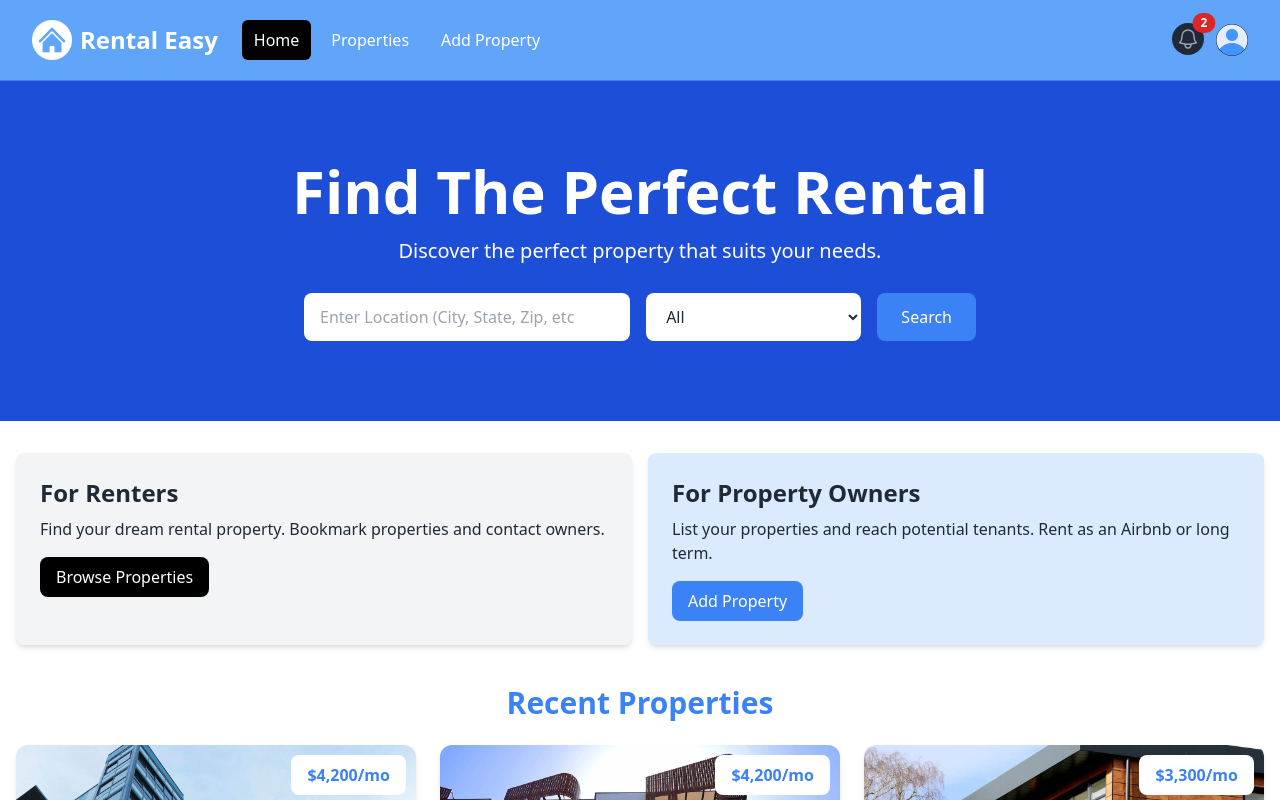
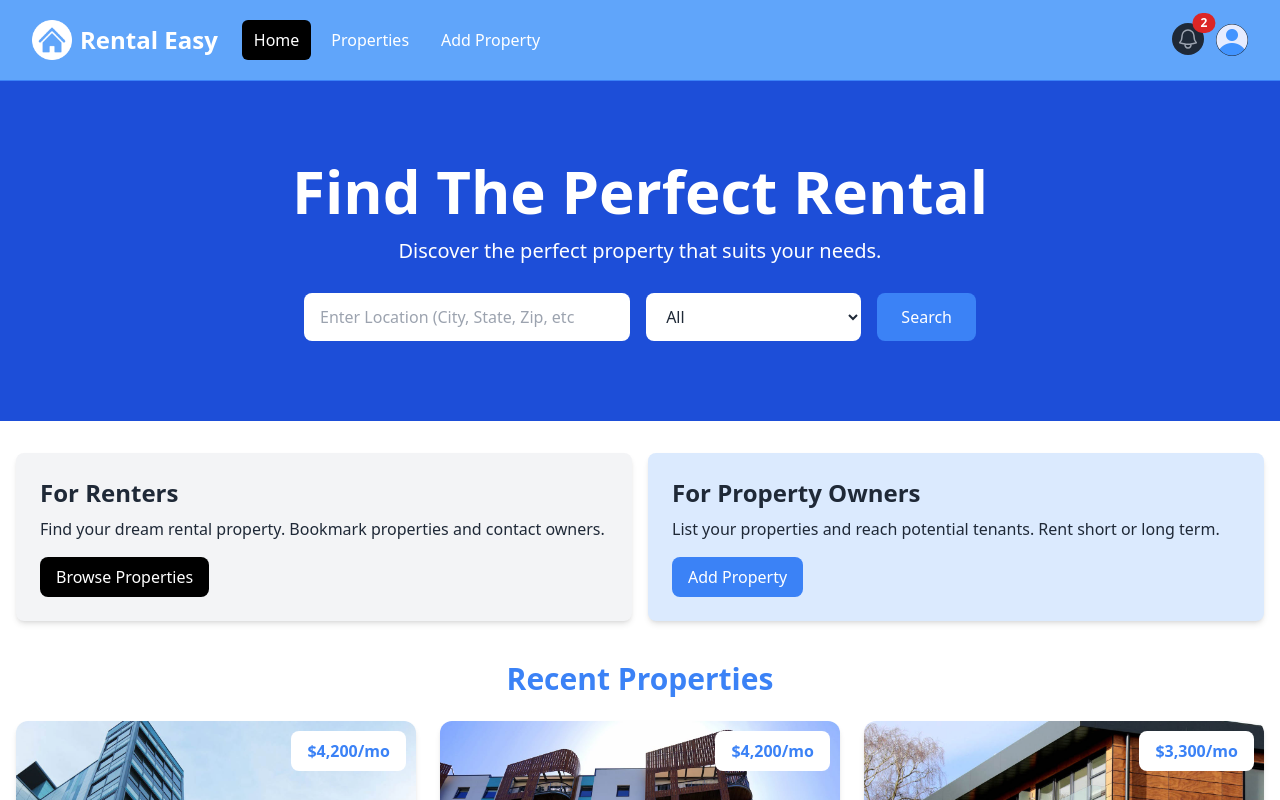
Before and after one commit to Kateryna-Borysenko/rental-easy, a Next.js app: page / in a window 1280 px wide. Shown: the top 800 px of the page. Built offline with nearby package versions, Linux system fonts and the light colour scheme; no server answers.

Commit message:
test connection

```diff
--- a/app/page.jsx
+++ b/app/page.jsx
@@ -1,8 +1,10 @@
 import Hero from '@/components/Hero';
 import InfoBoxes from '@/components/ InfoBoxes';
 import HomeProperties from '@/components/HomeProperties';
+import connectDB from '@/config/database';
 
-const HomePage = () => {
+const HomePage = async () => {
+  await connectDB();
   return (
     <>
       <Hero />
--- a/components/ InfoBoxes.jsx
+++ b/components/ InfoBoxes.jsx
@@ -26,8 +26,8 @@ const InfoBoxes = () => {
               backgroundColor: 'bg-blue-500',
             }}
           >
-            List your properties and reach potential tenants. Rent as an Airbnb
-            or long term.
+            List your properties and reach potential tenants. Rent short or long
+            term.
           </InfoBox>
         </div>
       </div>
```
